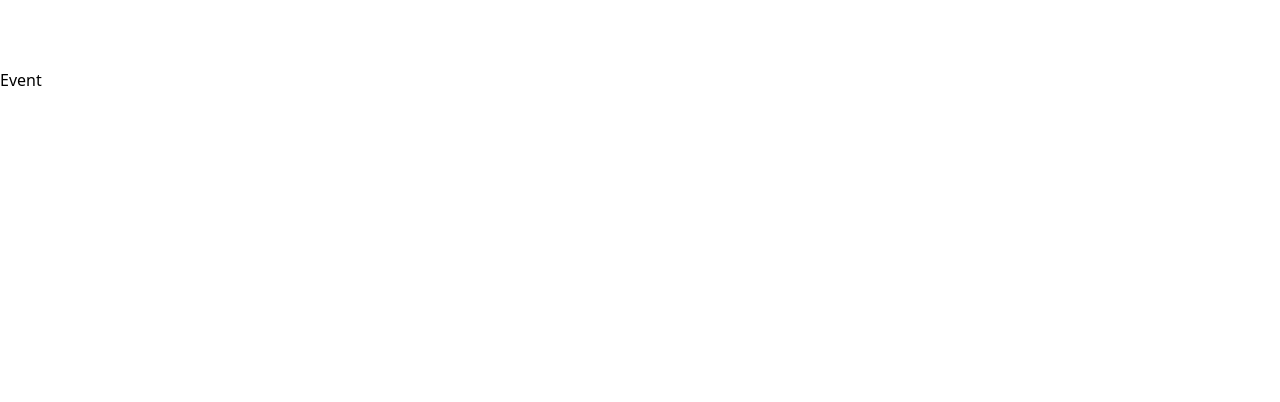
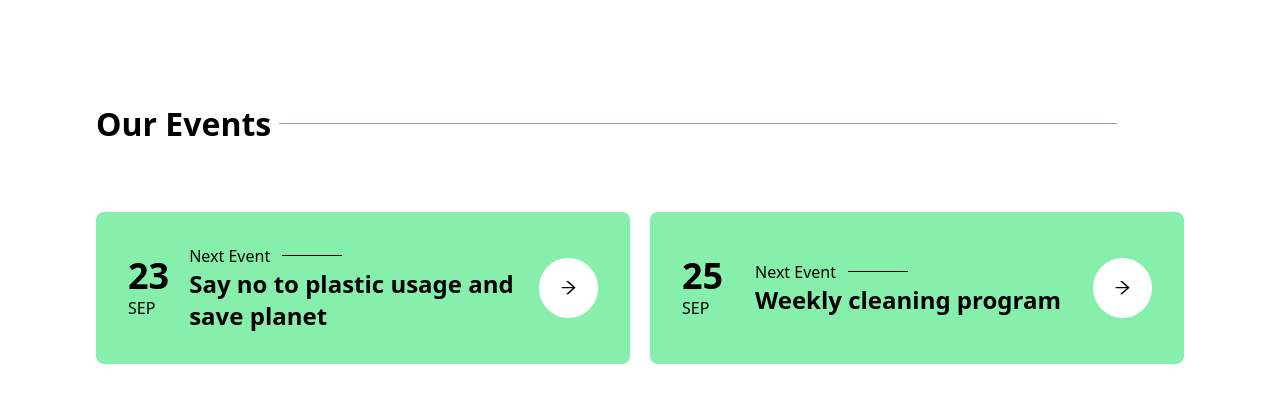
Before and after one commit to mjay0100/finsweet, a React (Vite) app: page / in a window 1280 px wide. Shown: the part 7038-7440 px from the top of the page. Before the commit the page ends 7130 px from the top, so only its background shows below. Built offline with nearby package versions, Linux system fonts and the light colour scheme.

Commit message:
added content to component

```diff
--- a/src/components/Event.jsx
+++ b/src/components/Event.jsx
@@ -1,9 +1,50 @@
-import React from 'react'
+import { AiOutlineArrowRight } from "react-icons/ai";
 
 const Event = () => {
   return (
-    <div>Event</div>
-  )
-}
+    <section className=" mx-[6rem] rounded-lg mb-[4rem]">
+      <div className="mt-[6rem] mb-[4rem] items-center flex gap-2 ">
+        <h1 className="text-[2rem] font-bold">Our Events</h1>
+        <div className="w-[77%] h-[1px] bg-slate-400"></div>
+      </div>
+      <div className="flex gap-5">
+        <div className="flex items-center justify-between gap-5 bg-green-300 p-8 rounded-lg w-[100%]">
+          <div>
+            <h1 className="text-4xl font-bold">23</h1>
+            <p>SEP</p>
+          </div>
+          <div>
+            <div className="flex gap-3 items-center">
+              <h1 className="capitalize">next event</h1>
+              <div className="w-[60px] h-[1px] bg-black"></div>
+            </div>
+            <h1 className="text-2xl font-bold">
+              Say no to plastic usage and save planet
+            </h1>
+          </div>
+          <span className="text-black text-[1.2rem] bg-white rounded-[50%] p-5">
+            <AiOutlineArrowRight />
+          </span>
+        </div>
+        <div className="flex items-center justify-between gap-5 bg-green-300 p-8 rounded-lg w-[100%]">
+          <div>
+            <h1 className="text-4xl font-bold">25</h1>
+            <p>SEP</p>
+          </div>
+          <div>
+            <div className="flex gap-3 items-center">
+              <h1 className="capitalize">next event</h1>
+              <div className="w-[60px] h-[1px] bg-black"></div>
+            </div>
+            <h1 className="text-2xl font-bold">Weekly cleaning program</h1>
+          </div>
+          <span className="text-black text-[1.2rem] bg-white rounded-[50%] p-5">
+            <AiOutlineArrowRight />
+          </span>
+        </div>
+      </div>
+    </section>
+  );
+};
 
-export default Event
+export default Event;
```
